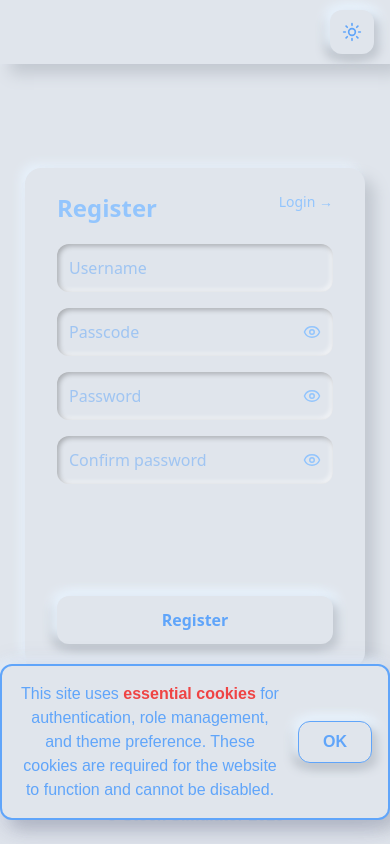
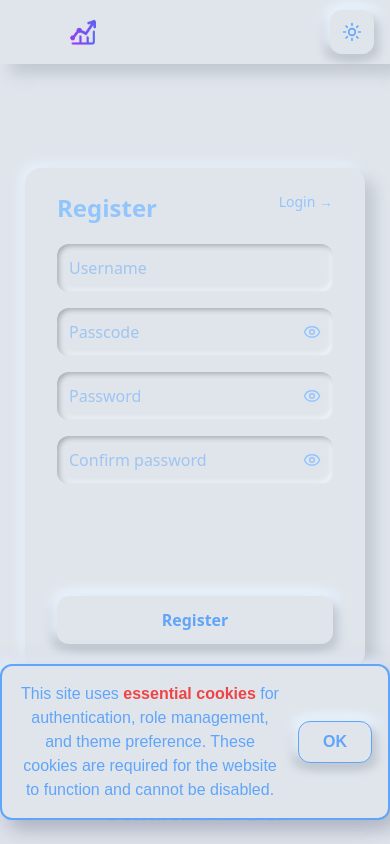
Before and after one commit to TimVandeput/Portfolio_Stock_Simulator, a Next.js app in the folder demo_frontend/: page / in a window 390 px wide. Built offline with nearby package versions, Linux system fonts and the light colour scheme; no server answers.

Commit message:
feat: refactor HamburgerButton positioning in Header component; update navigation items order and add mobile logo

```diff
--- a/demo_frontend/src/components/button/HamburgerButton.tsx
+++ b/demo_frontend/src/components/button/HamburgerButton.tsx
@@ -7,7 +7,7 @@ export default function HamburgerButton({ onClick }: HamburgerButtonProps) {
     <button
       aria-label="Open menu"
       onClick={onClick}
-      className="md:hidden absolute left-4 top-1/2 -translate-y-1/2 p-3"
+      className="md:hidden p-3"
       style={{ color: "var(--text-primary)" }}
     >
       <svg
--- a/demo_frontend/src/components/general/Header.tsx
+++ b/demo_frontend/src/components/general/Header.tsx
@@ -3,6 +3,7 @@
 import { useEffect, useRef, useState } from "react";
 import { MousePointer2, MousePointerBan } from "lucide-react";
 import { usePathname } from "next/navigation";
+import Link from "next/link";
 import HamburgerButton from "@/components/button/HamburgerButton";
 import DesktopNav from "@/components/navigation/DesktopNav";
 import MobileDrawer from "@/components/navigation/MobileDrawer";
@@ -14,8 +15,8 @@ import { BREAKPOINTS } from "@/lib/constants/breakpoints";
 
 export const navItems: NavItem[] = [
   { name: "HOME", href: "/home", icon: "home", hideOnDashboard: true },
+  { name: "LIVE", href: "/live", icon: "activity" },
   { name: "ABOUT", href: "/about", icon: "info" },
-  { name: "LIVE", href: "/live", icon: "activity" },
 ];
 
 export function filterNavItemsByRole(
@@ -23,12 +24,8 @@ export function filterNavItemsByRole(
   userRole: Role | null
 ): NavItem[] {
   return items.filter((item) => {
-    if (!item.allowedRoles || item.allowedRoles.length === 0) {
-      return true;
-    }
-    if (!userRole) {
-      return true;
-    }
+    if (!item.allowedRoles || item.allowedRoles.length === 0) return true;
+    if (!userRole) return true;
     return item.allowedRoles.includes(userRole);
   });
 }
@@ -110,15 +107,45 @@ export default function Header({
     <header
       ref={headerRef}
       className="sticky top-0 z-50 w-full md:py-4 py-0 login-card"
-      style={{
-        background: "var(--bg-surface)",
-        minHeight: "4rem",
-      }}
+      style={{ background: "var(--bg-surface)", minHeight: "4rem" }}
     >
-      <div className="relative w-full h-full flex items-center">
-        {!hideLogout && !hideHamburger && (
-          <HamburgerButton onClick={() => setOpen(true)} />
-        )}
+      <div className="w-full h-full grid grid-cols-[auto_1fr_auto] items-center">
+        <div className="flex items-center gap-3 pl-4 md:pl-6">
+          <Link
+            href="/home"
+            aria-label="Go to Home"
+            className="hidden md:flex items-center"
+          >
+            <img
+              src="/logoSS.png"
+              alt="Stock Simulator logo"
+              className="h-10 w-auto max-w-[200px] object-contain"
+              draggable={false}
+            />
+          </Link>
+
+          <div className="md:hidden flex items-center gap-2">
+            <div
+              className="w-11 h-11 flex items-center justify-center"
+              style={
+                hideLogout || hideHamburger
+                  ? { visibility: "hidden" }
+                  : undefined
+              }
+            >
+              <HamburgerButton onClick={() => setOpen(true)} />
+            </div>
+
+            <Link href="/home" aria-label="Go to Home">
+              <img
+                src="/logoSS_mobile.png"
+                alt="Stock Simulator mobile logo"
+                className="h-7 w-auto object-contain"
+                draggable={false}
+              />
+            </Link>
+          </div>
+        </div>
 
         <div className="flex-1 flex justify-center">
           <DesktopNav
@@ -129,7 +156,7 @@ export default function Header({
           />
         </div>
 
-        <div className="absolute right-4 md:right-6 flex gap-4 items-center">
+        <div className="flex items-center gap-4 pr-4 md:pr-6 justify-end">
           <ThemeToggle />
           {!hideTrailButton && (
             <button
```
